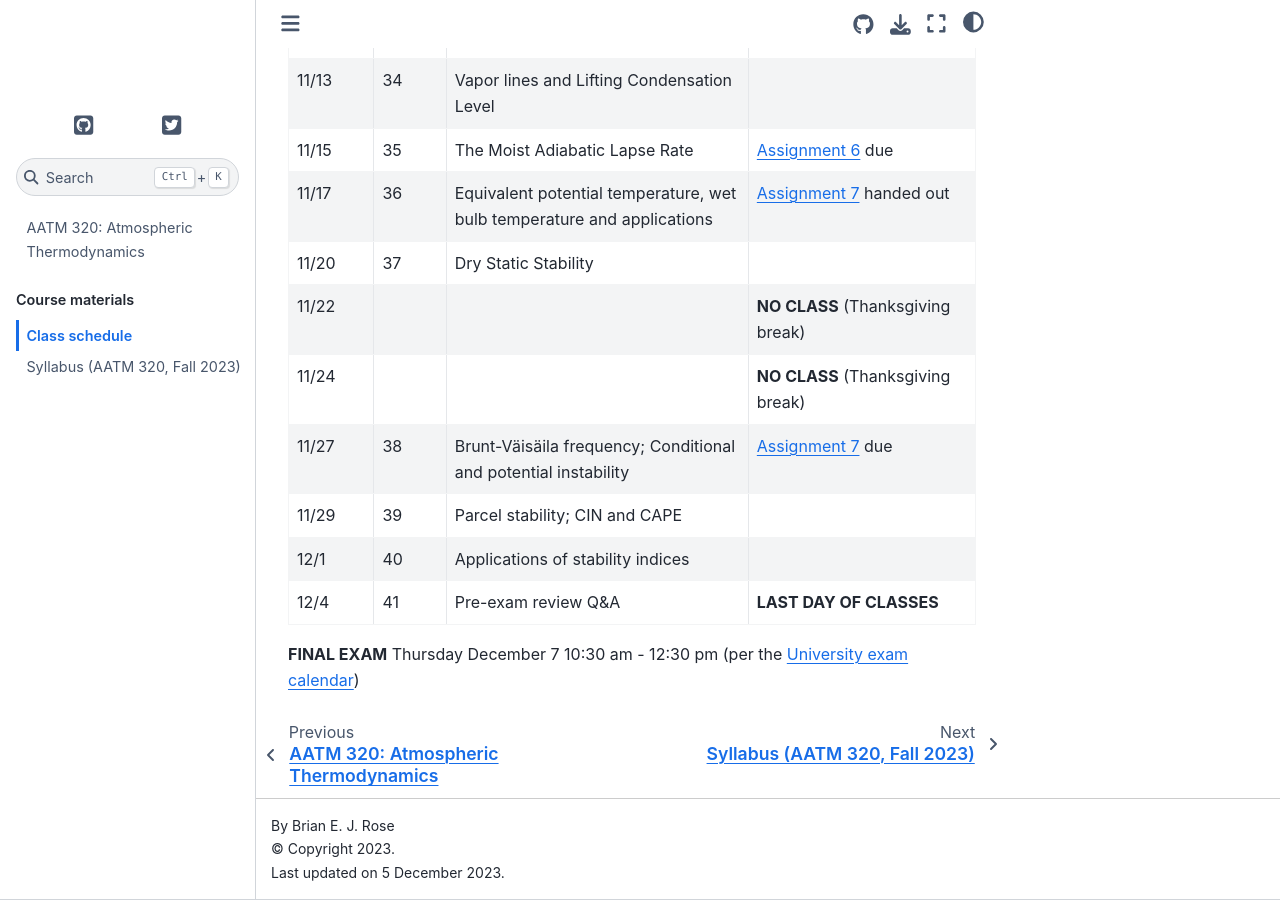
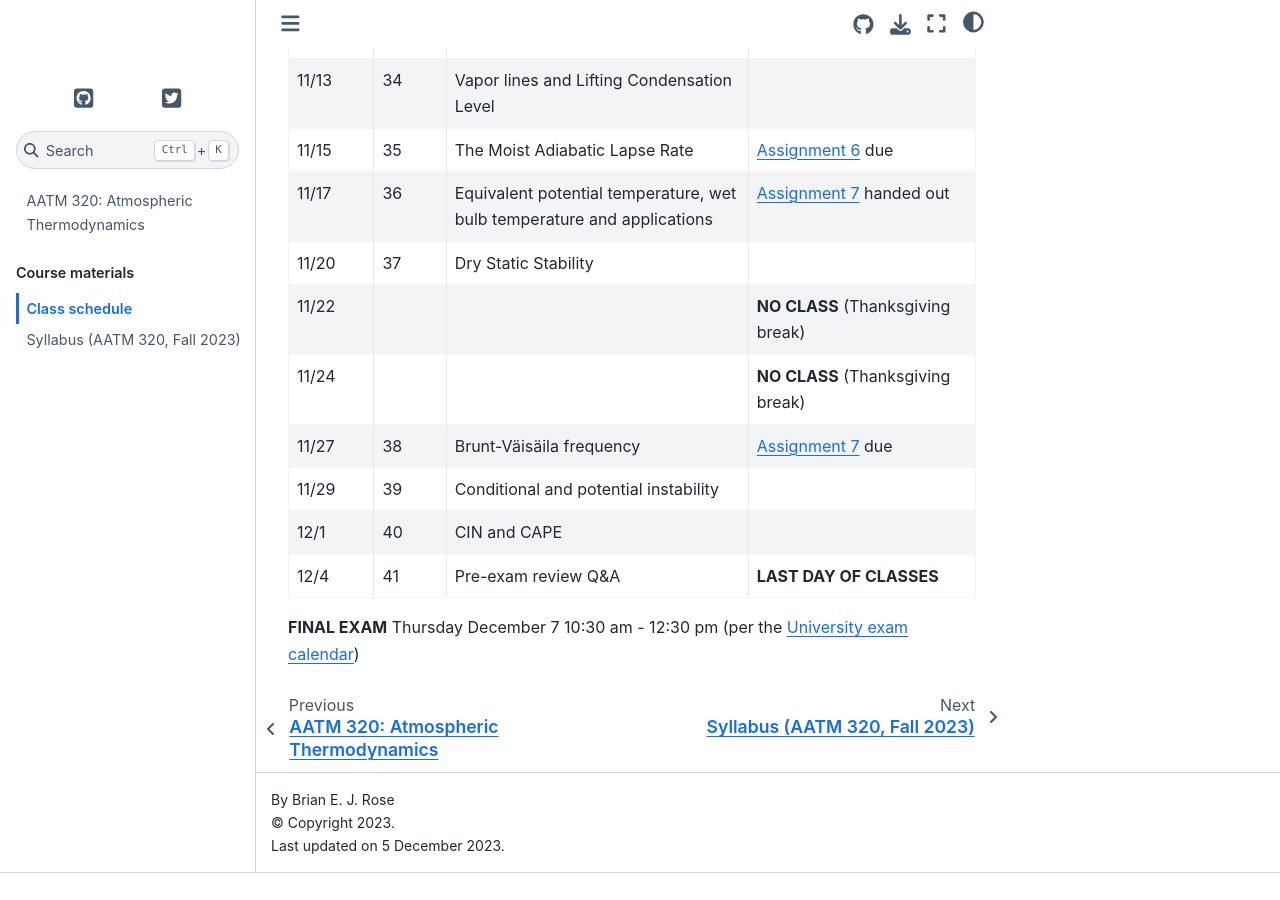
Before and after one commit to brian-rose/atm320-thermodynamics, a Jupyter Book: the page built from schedule.md, in a window 1280 px wide and 900 px high, scrolled down 2512 px. Built offline with Jupyter Book 1.0.4 settings and Sphinx 7.4.7 and the Sphinx Book theme 1.1.4, drawn with Linux system fonts in a browser that asks for light colours; pages that are not in the unit, such as notebooks, are missing from menus; after the commit the page ends 3385 px from its top, so only the background shows below that; some of the changed lines change nothing that is shown.

Commit message:
Final schedule update

````diff
--- a/schedule.md
+++ b/schedule.md
@@ -187,15 +187,15 @@ The course outline closely follows the chapters in the book [_A First Course in
   - **NO CLASS** (Thanksgiving break)
 * - 11/27
   - 38
-  - Brunt-Väisäila frequency; Conditional and potential instability
+  - Brunt-Väisäila frequency
   - [Assignment 7](assignments/assignment7) due
 * - 11/29
   - 39
-  - Parcel stability; CIN and CAPE
+  - Conditional and potential instability
   -
 * - 12/1
   - 40
-  - Applications of stability indices
+  - CIN and CAPE
   -
 * - 12/4
   - 41
@@ -204,28 +204,3 @@ The course outline closely follows the chapters in the book [_A First Course in
 ```
 
 **FINAL EXAM** Thursday December 7 10:30 am - 12:30 pm (per the [University exam calendar](https://livealbany.sharepoint.com/sites/web_registrar/Shared%20Documents/Forms/AllItems.aspx?id=%2Fsites%2Fweb%5Fregistrar%2FShared%20Documents%2FFinal%20Exams%2FFall%202023%20Final%20Exam%20Schedule%20for%20Web%2Epdf&parent=%2Fsites%2Fweb%5Fregistrar%2FShared%20Documents%2FFinal%20Exams&p=true&ga=1))
-
-<!-- ------------
-0. Course overview and primers (2 class days)
-    * Syllabus and overview
-    * Physical problem solving (Appendix B)
-    * Math review (Appendix C) — as homework assignment in some form? Assignment 0?
-1. Atmospheric composition and structure (1 week)
-    * Assignment 1 goes out at the end of this unit
-2. Thermodynamic systems and variables (2 class days)
-3. Physical properties of air (1 week)
-    * Assignment 2 goes out at the end
-4. Atmospheric pressure (1 week +)
-    * EXAM 1 after this
-5. The First Law and its consequences (2 weeks)
-    * Assignment 3 in the middle of this unit
-6. The Second Law and its consequences (1 week)
-    * Assignment 4 at the end
-7. Moist processes (3 weeks)
-    * EXAM 2 somewhere in here
-    * Assignment 5 at the end
-8. Atmospheric stability (2 weeks)
-    * Assignment 6 near the end
-
-
- -->
````
